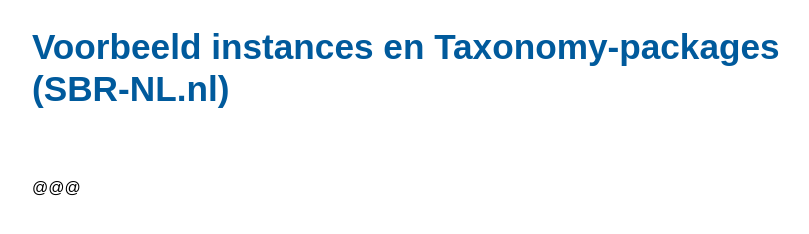
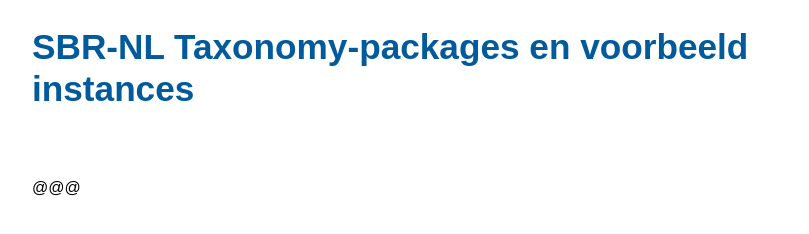
Before and after one commit to sbr-nl/cicd, a plain HTML site: page templates/index.html in a window 1280 px wide. Shown: the whole page, without its empty margins (432-1241 px from the left). Drawn offline with Linux system fonts and the light colour scheme; files that its build step writes are made by us from their sources.

Commit message:
doing the complete package I hope

```diff
--- a/templates/index.html
+++ b/templates/index.html
@@ -1,7 +1,7 @@
 <!DOCTYPE html>
 <html lang="en">
 <head>
-    <title></title>
+    <title>SBR-NL Taxonomy-packages en voorbeeld instances</title>
     <meta name="generation_date" content="{{today}}">
     <meta name="keywords" content="XBRL, Taxonomy, iXBRL, SBR, SBR-NL, Instance, Report, iXBRL Instance">
     <link rel="stylesheet" href="base.css">
@@ -12,7 +12,7 @@
     <!-- a href="https://www.logius.nl/" class="logo">
         <img id="Logius" alt="Logius" src="https://publicatie.centrumvoorstandaarden.nl/respec/style/logos/figure-logius.svg" width="50">
     </a -->
-    <h1>Voorbeeld instances en Taxonomy-packages (SBR-NL.nl)</h1>
+    <h1>SBR-NL Taxonomy-packages en voorbeeld instances</h1>
 </div>
 <div id="GOOD">
     @@@
```
Also changed, not shown: 1 other file.
